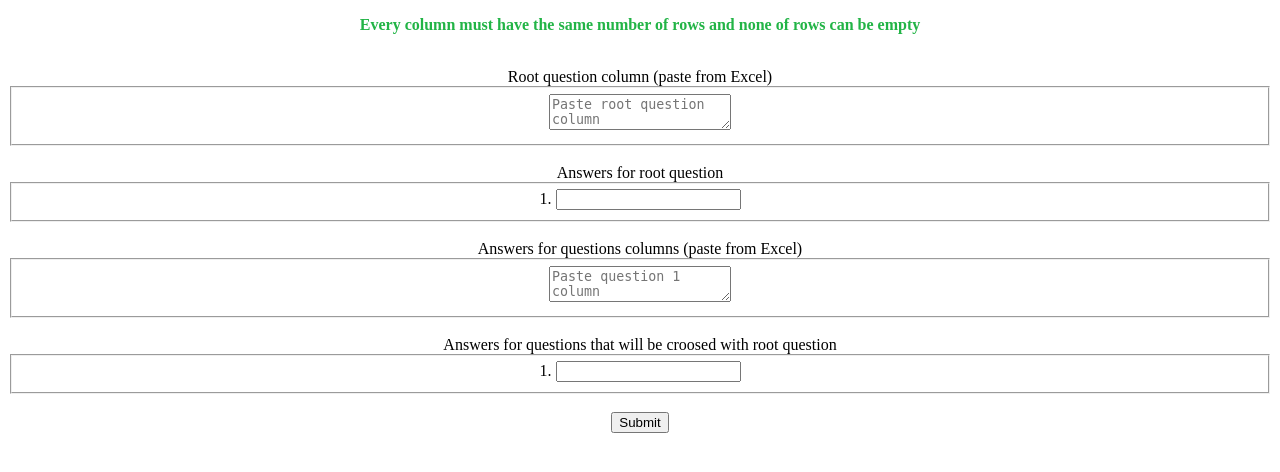
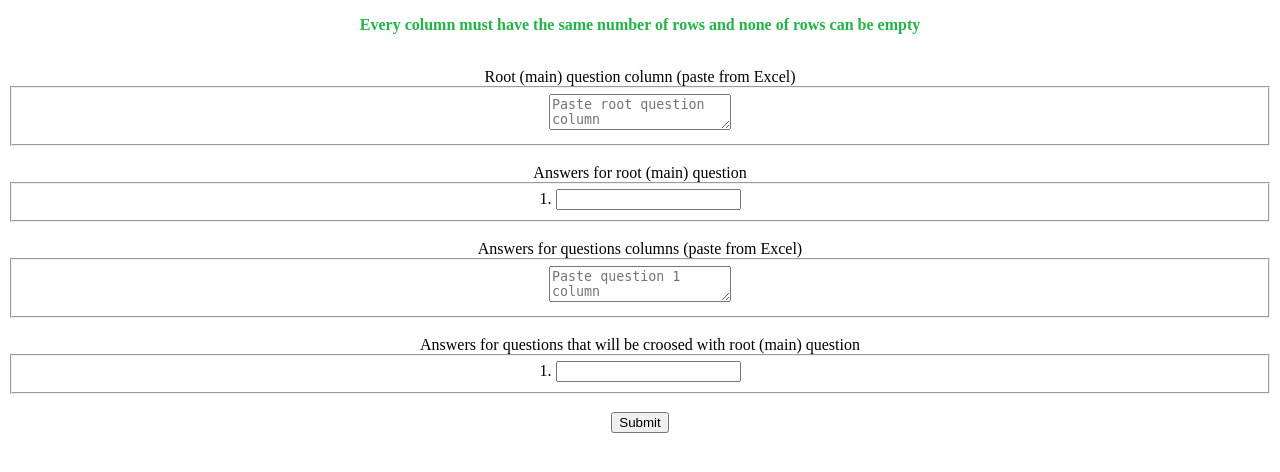
Before and after one commit to RoofBite/Cross-Table, a Django app: page /setup1/1/1/ in a window 1280 px wide. Shown: the top 472 px of the page. Run offline with Django 3.2, Linux system fonts and the light colour scheme.

Commit message:
Text on setup1 page changed

```diff
--- a/CrossTable/templates/CrossTable/setup1.html
+++ b/CrossTable/templates/CrossTable/setup1.html
@@ -17,13 +17,13 @@
     {% csrf_token %}
     <b><p style="color:rgb(34, 180, 70)"> Every column must have the same number of rows and none of rows can be empty </p></b>
     <br>
-    Root question column (paste from Excel)
+    Root (main) question column (paste from Excel)
 
     <fieldset>
     <textarea placeholder="Paste root question column" id="tentacles" name="quesion_0_column"></textarea>
 </fieldset>
     <br>
-    Answers for root question
+    Answers for root (main) question
     <fieldset>
     {% for i in quesion_0_possible_answers_number %}
 
@@ -46,7 +46,7 @@
     {% endfor %}
 </fieldset>
     <br>
-    Answers for questions that will be croosed with root question
+    Answers for questions that will be croosed with root (main) question
     <br>
     <fieldset>
     {% for i in questions_number %}
```
